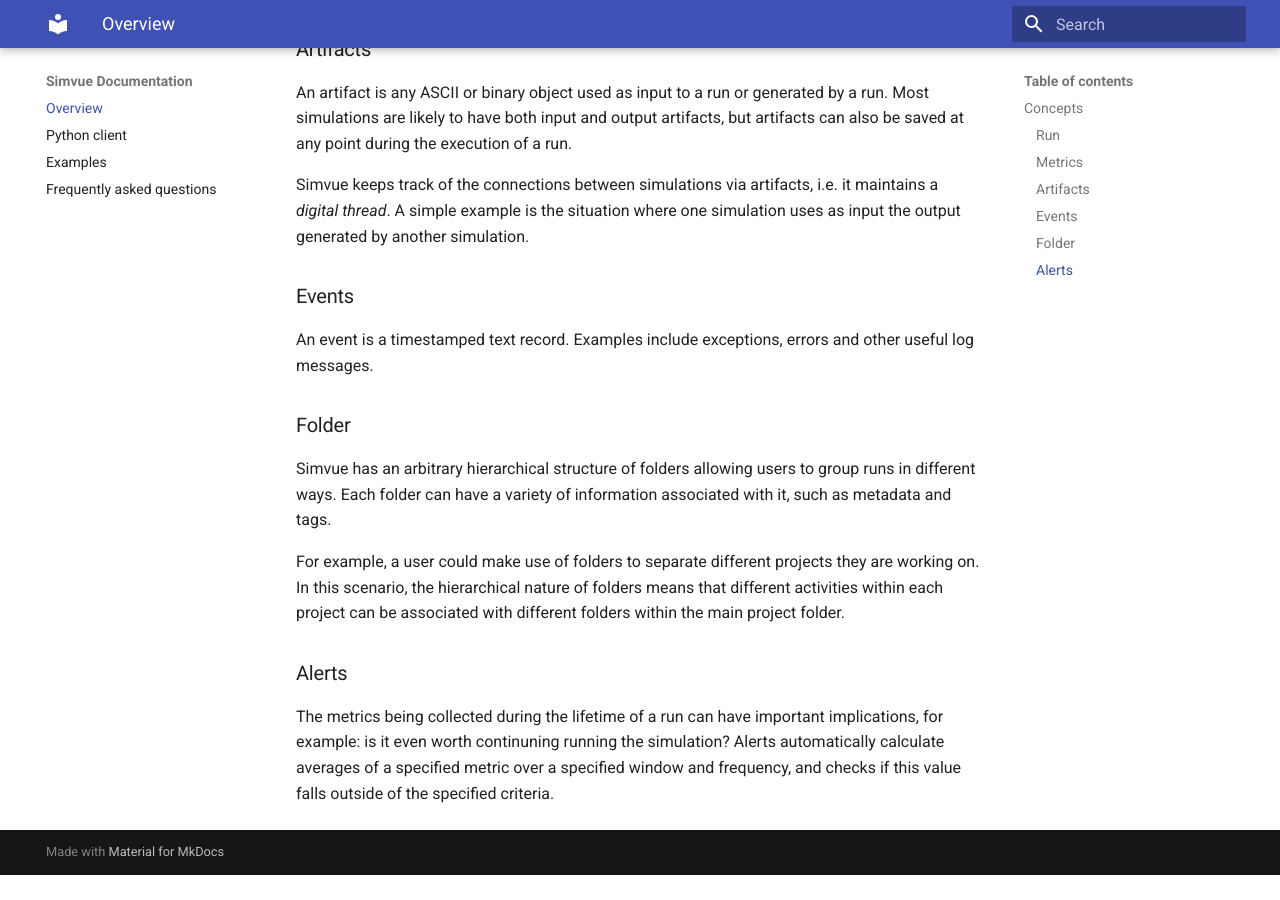
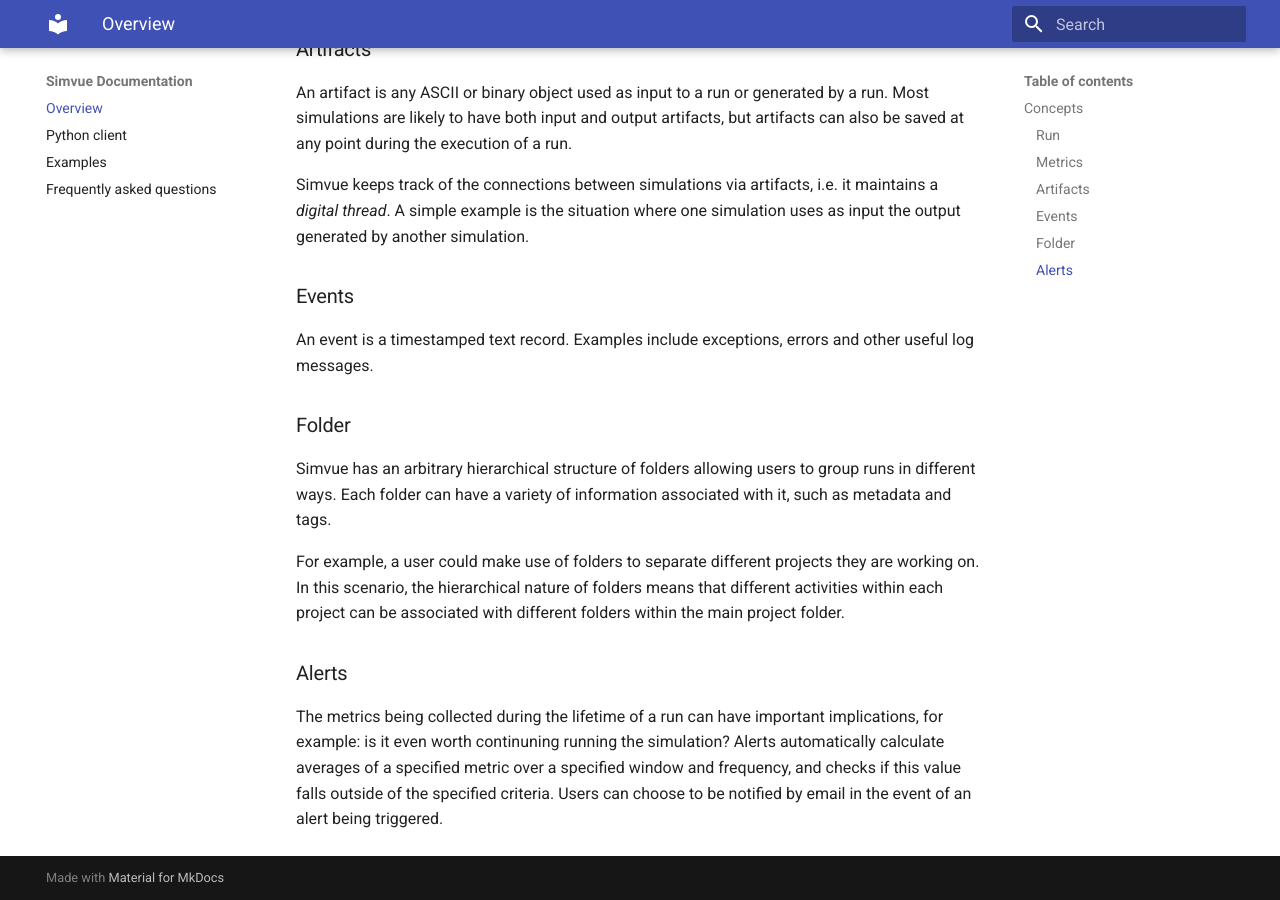
Before and after one commit to simvue-io/docs, an MkDocs documentation site: the page built from docs/index.md, in a window 1280 px wide and 900 px high, scrolled down 681 px. Built offline with MkDocs 1.6.1 and Material for MkDocs 9.7.7, drawn with Linux system fonts in a browser that asks for light colours; before the commit the page ends 1556 px from its top, so only the background shows below that.

Commit message:
Mention email notifications

```diff
--- a/docs/index.md
+++ b/docs/index.md
@@ -42,4 +42,5 @@ can be associated with different folders within the main project folder.
 ### Alerts
 The metrics being collected during the lifetime of a run can have important implications, for example: is it even worth continuning
 running the simulation? Alerts automatically calculate averages of a specified metric over a specified window and frequency, and
-checks if this value falls outside of the specified criteria.
+checks if this value falls outside of the specified criteria. Users can choose to be notified by email in the event of an alert being
+triggered.
```
